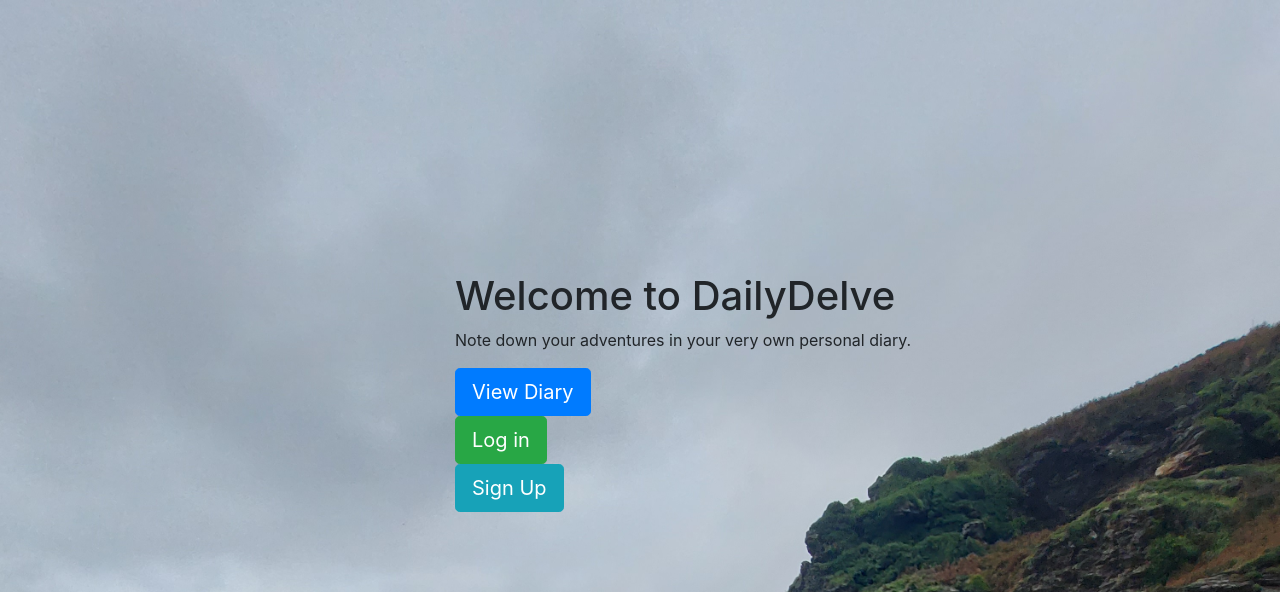
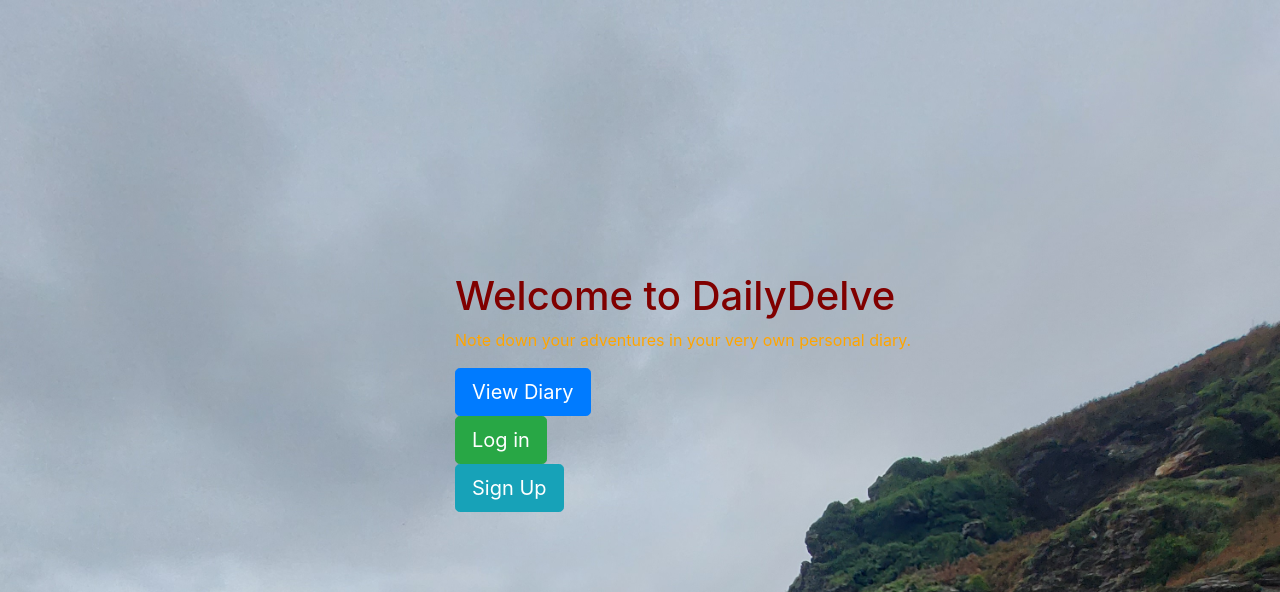
Before and after one commit to V1SHAL421/mywebsite, a Django app: page / in a window 1280 px wide. Shown: the top 592 px of the page. Run offline with Django 4.2, Linux system fonts and the light colour scheme; some libraries are stand-ins or nearby versions.

Commit message:
fix: Amend home.html

```diff
--- a/myapp/templates/home.html
+++ b/myapp/templates/home.html
@@ -1,8 +1,4 @@
-{% extends 'base.html' %}
-
-{% load static %}
-
-{% block body %}
+{% extends 'base.html' %} {% load static %} {% block body %}
 <div class="container vh-100">
   <div class="row h-100">
     <div class="col-12 my-auto">
@@ -10,11 +6,13 @@
         <h1>Welcome to DailyDelve</h1>
         <p>Note down your adventures in your very own personal diary.</p>
         <ul class="list-unstyled">
-                    <li><a href="{% url 'post_list' %}" class="btn btn-primary btn-lg">
+          <li>
+            <a href="{% url 'post_list' %}" class="btn btn-primary btn-lg">
               View Diary
             </a>
           </li>
-                    <li><a href="{% url 'log_in' %}" class="btn btn-success btn-lg">
+          <li>
+            <a href="{% url 'log_in' %}" class="btn btn-success btn-lg">
               Log in
             </a>
           </li>
@@ -30,6 +28,12 @@
 </div>
 
 <style>
+  h1 {
+    color: maroon;
+  }
+  p {
+    color: orange;
+  }
   body {
     margin: 0;
     padding: 0;
```
Also changed, not shown: db.sqlite3. Lines whose indentation alone changed are shown as unchanged.
